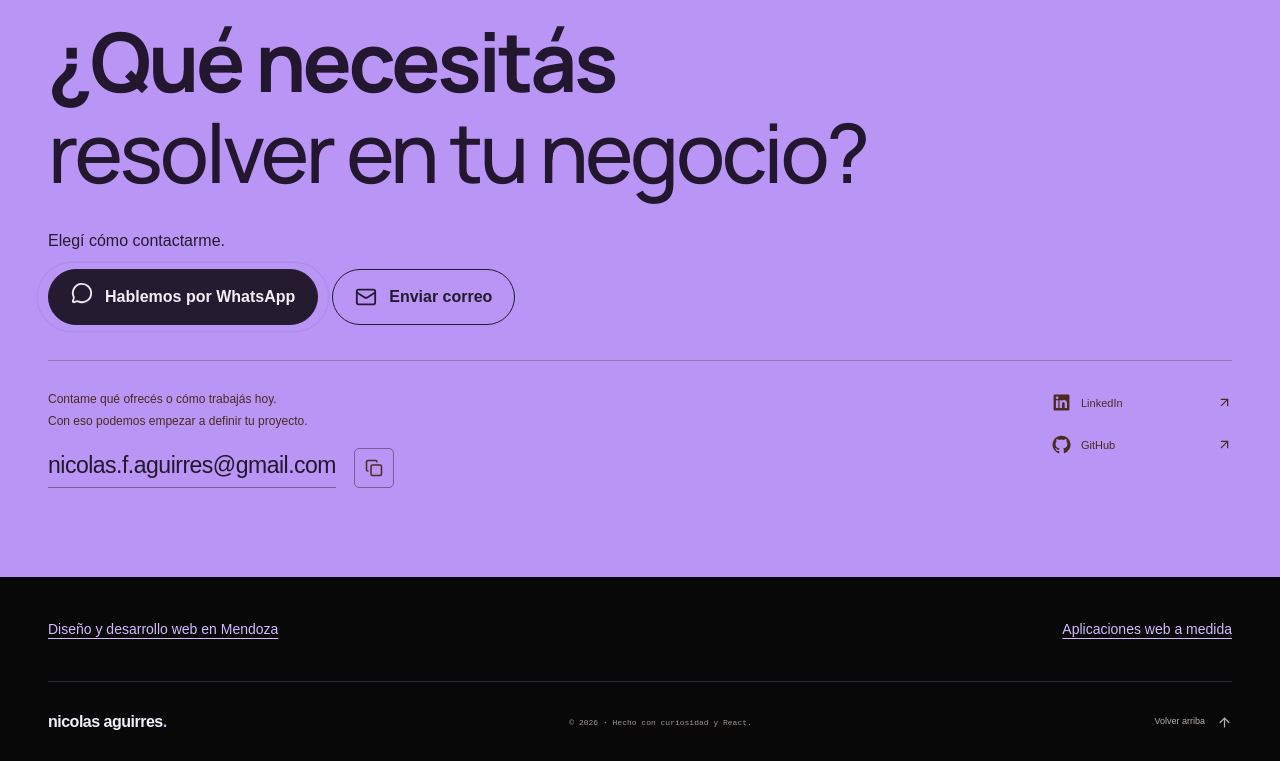
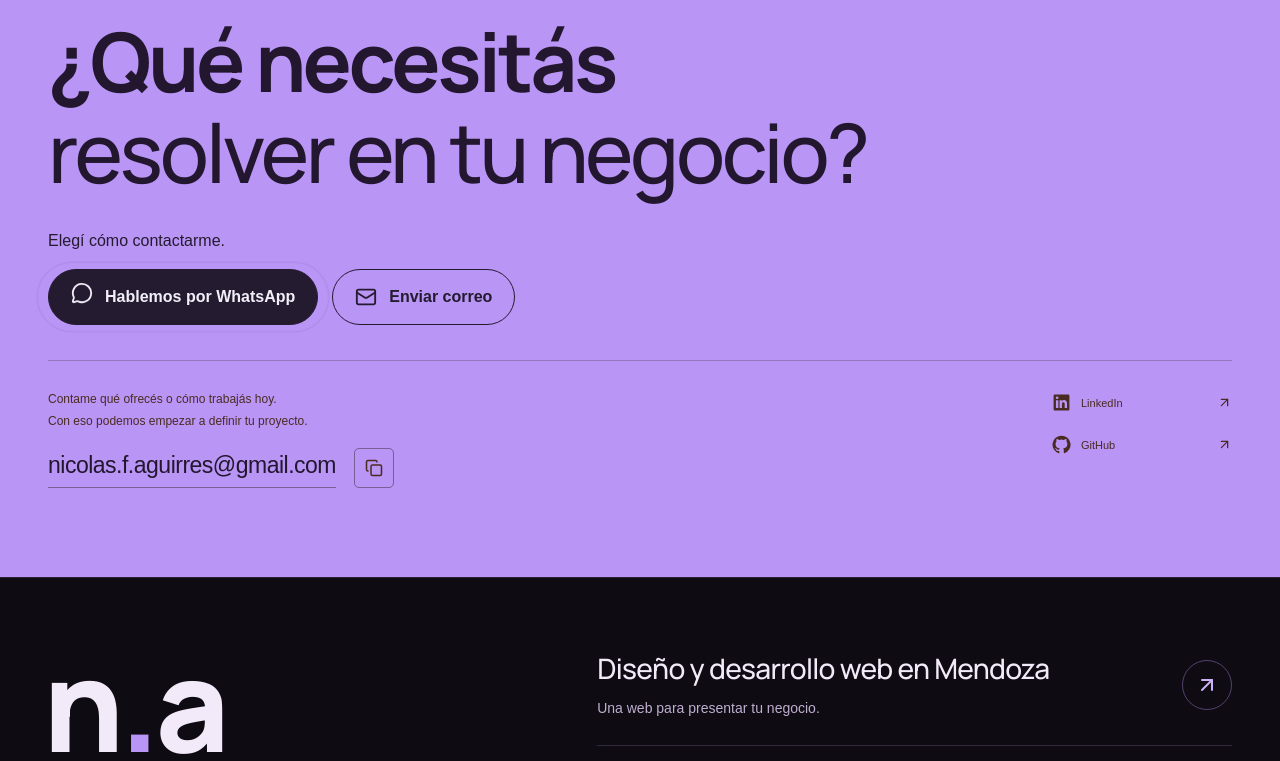
Before and after one commit to Xenov2030/portfolioNicolasAguirres, a React (Vite) app in the folder modern-portfolio/: page / in a window 1280 px wide. Shown: the part 7803-8564 px from the top of the page. Built offline with nearby package versions, Linux system fonts and the light colour scheme.

Commit message:
Rediseña el cierre NA y la navegación de servicios

```diff
--- /dev/null
+++ b/modern-portfolio/src/components/Footer.css
@@ -0,0 +1,209 @@
+.closing-footer {
+  background: #0e0b12;
+  color: #f2eaf9;
+  padding: 68px 0 24px;
+  border-top: 1px solid #c6afff24;
+}
+.footer-composition {
+  display: grid;
+  grid-template-columns: 0.85fr 1.15fr;
+  gap: 80px;
+  align-items: start;
+  padding-bottom: 48px;
+}
+.footer-signature {
+  display: flex;
+  flex-direction: column;
+  align-items: start;
+  width: fit-content;
+  text-decoration: none;
+}
+.footer-monogram {
+  font:
+    800 clamp(92px, 10vw, 144px)/0.9 "Manrope",
+    Arial,
+    sans-serif;
+  letter-spacing: -0.04em;
+  color: #f2eaf9;
+  margin: 0 0 24px -5px;
+}
+.footer-monogram > span {
+  color: #b995f5;
+}
+.footer-author {
+  color: #f2eaf9;
+  font:
+    600 19px/1.5 "Manrope",
+    Arial,
+    sans-serif;
+}
+.footer-location {
+  color: #bfaed0;
+  font-size: 14px;
+  line-height: 1.7;
+  margin-top: 6px;
+  max-width: 34ch;
+}
+.footer-services {
+  display: grid;
+}
+.footer-services > a {
+  display: grid;
+  grid-template-columns: 1fr 50px;
+  gap: 24px;
+  align-items: center;
+  padding: 24px 0;
+  border-bottom: 1px solid #c6afff30;
+  text-decoration: none;
+  color: #f2eaf9;
+  position: relative;
+}
+.footer-services > a:first-child {
+  padding-top: 4px;
+}
+.footer-services > a::after {
+  content: "";
+  position: absolute;
+  left: 0;
+  bottom: -1px;
+  width: 100%;
+  height: 1px;
+  background: #b995f5;
+  transform: scaleX(0);
+  transform-origin: left;
+}
+.footer-service-title {
+  display: block;
+  max-width: 27ch;
+  font:
+    500 clamp(23px, 2.2vw, 30px)/1.3 "Manrope",
+    Arial,
+    sans-serif;
+  letter-spacing: -0.025em;
+  text-wrap: balance;
+}
+.footer-service-description {
+  display: block;
+  margin-top: 10px;
+  font-size: 14px;
+  line-height: 1.7;
+  color: #bfaed0;
+}
+.footer-service-arrow {
+  display: grid;
+  place-items: center;
+  width: 50px;
+  height: 50px;
+  border: 1px solid #b995f566;
+  border-radius: 50%;
+  color: #cdb0f8;
+}
+.footer-baseline {
+  display: flex;
+  justify-content: space-between;
+  align-items: center;
+  flex-wrap: wrap;
+  gap: 16px 30px;
+  border-top: 1px solid #c6afff24;
+  padding-top: 20px;
+}
+.footer-baseline p {
+  margin: 0;
+  font-size: 12px;
+  color: #bfaed0;
+}
+.footer-profiles {
+  display: flex;
+  gap: 24px;
+}
+.footer-profiles a,
+.footer-return {
+  display: inline-flex;
+  align-items: center;
+  gap: 8px;
+  min-height: 44px;
+  font-size: 13px;
+  color: #d3c2e3;
+  text-decoration: none;
+}
+.footer-profiles a:hover {
+  text-decoration: underline;
+}
+.footer-return {
+  gap: 12px;
+}
+.footer-return > span {
+  display: grid;
+  place-items: center;
+  width: 40px;
+  height: 40px;
+  border-radius: 50%;
+  background: #21162e;
+  color: #ccb1f2;
+}
+.closing-footer :focus-visible {
+  outline: 3px solid #c6afff;
+  outline-offset: 6px;
+}
+.footer-services > a:focus-visible::after {
+  transform: scaleX(1);
+}
+@media (hover: hover) and (pointer: fine) and (prefers-reduced-motion: no-preference) {
+  .footer-services > a::after {
+    transition: transform 250ms cubic-bezier(0.23, 1, 0.32, 1);
+  }
+  .footer-service-arrow svg,
+  .footer-return svg {
+    transition: transform 180ms cubic-bezier(0.23, 1, 0.32, 1);
+  }
+  .footer-services > a:hover::after {
+    transform: scaleX(1);
+  }
+  .footer-services > a:hover .footer-service-arrow svg {
+    transform: translate(3px, -3px);
+  }
+  .footer-return:hover svg {
+    transform: translateY(-3px);
+  }
+}
+@media (max-width: 900px) {
+  .footer-composition {
+    grid-template-columns: 0.8fr 1.2fr;
+    gap: 40px;
+  }
+}
+@media (max-width: 700px) {
+  .closing-footer {
+    padding: 44px 0 22px;
+  }
+  .footer-composition {
+    grid-template-columns: 1fr;
+    gap: 38px;
+    padding-bottom: 32px;
+  }
+  .footer-monogram {
+    font-size: 104px;
+    margin-bottom: 18px;
+  }
+  .footer-services > a {
+    grid-template-columns: 1fr 44px;
+    gap: 18px;
+    padding: 22px 0;
+  }
+  .footer-service-title {
+    font-size: 25px;
+  }
+  .footer-service-arrow {
+    width: 44px;
+    height: 44px;
+  }
+  .footer-baseline {
+    gap: 12px 24px;
+  }
+  .footer-baseline p {
+    flex-basis: 100%;
+  }
+  .footer-profiles {
+    gap: 18px;
+  }
+}
--- a/modern-portfolio/src/components/Footer.jsx
+++ b/modern-portfolio/src/components/Footer.jsx
@@ -1,17 +1,76 @@
-import { ArrowUp } from "lucide-react";
+import { ArrowUp, ArrowUpRight } from "lucide-react";
+import { profile } from "../data/portfolio";
+import "./Footer.css";
+
 export default function Footer() {
   return (
-    <>
-    <nav className="container service-links" aria-label="Servicios de desarrollo"><a href="/desarrollo-web-mendoza/">Diseño y desarrollo web en Mendoza</a><a href="/aplicaciones-web-a-medida/">Aplicaciones web a medida</a></nav>
-    <footer className="container site-footer">
-      <a className="footer-brand" href="#home">
-        nicolas aguirres<span>.</span>
-      </a>
-      <span>© {new Date().getFullYear()} · Hecho con curiosidad y React.</span>
-      <a className="back-top" href="#home">
-        Volver arriba <ArrowUp size={15} />
-      </a>
+    <footer className="closing-footer">
+      <div className="container">
+        <div className="footer-composition">
+          <a
+            className="footer-signature"
+            href="#home"
+            aria-label="Nicolas Aguirres, volver al inicio"
+          >
+            <span className="footer-monogram" aria-hidden="true">
+              n<span>.</span>a
+            </span>
+            <span className="footer-author">Nicolas Aguirres</span>
+            <span className="footer-location">
+              Desarrollo web desde Mendoza, Argentina.
+            </span>
+          </a>
+          <nav className="footer-services" aria-label="Servicios de desarrollo">
+            <a href="/desarrollo-web-mendoza/">
+              <span>
+                <span className="footer-service-title">
+                  Diseño y desarrollo web en Mendoza
+                </span>
+                <span className="footer-service-description">
+                  Una web para presentar tu negocio.
+                </span>
+              </span>
+              <span className="footer-service-arrow">
+                <ArrowUpRight size={24} aria-hidden="true" />
+              </span>
+            </a>
+            <a href="/aplicaciones-web-a-medida/">
+              <span>
+                <span className="footer-service-title">
+                  Aplicaciones web a medida
+                </span>
+                <span className="footer-service-description">
+                  Una herramienta para organizar tu trabajo.
+                </span>
+              </span>
+              <span className="footer-service-arrow">
+                <ArrowUpRight size={24} aria-hidden="true" />
+              </span>
+            </a>
+          </nav>
+        </div>
+        <div className="footer-baseline">
+          <p>© {new Date().getFullYear()} Nicolas Aguirres</p>
+          <nav className="footer-profiles" aria-label="Perfiles profesionales">
+            <a href={profile.github} target="_blank" rel="noopener noreferrer">
+              GitHub <ArrowUpRight size={14} aria-hidden="true" />
+            </a>
+            <a
+              href={profile.linkedin}
+              target="_blank"
+              rel="noopener noreferrer"
+            >
+              LinkedIn <ArrowUpRight size={14} aria-hidden="true" />
+            </a>
+          </nav>
+          <a className="footer-return" href="#home">
+            Volver arriba{" "}
+            <span>
+              <ArrowUp size={18} aria-hidden="true" />
+            </span>
+          </a>
+        </div>
+      </div>
     </footer>
-    </>
   );
 }
```
Also changed, not shown: 5 other files (tests, documents, lock files or other folders).
